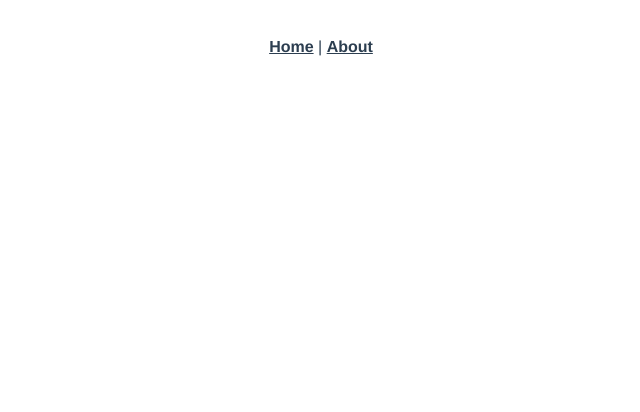
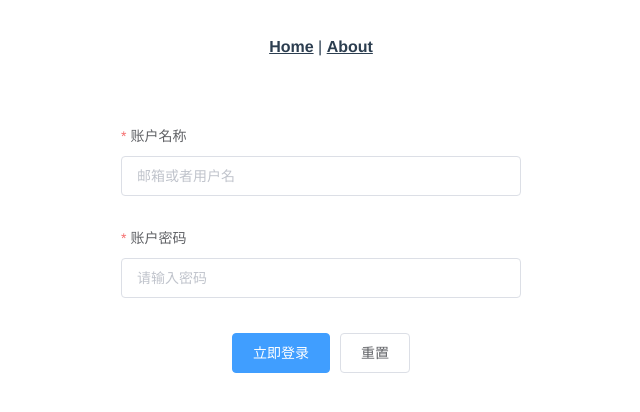
Before and after one commit to hom/manage-it, a Vue app: page /login in a window 1280 px wide. Shown: the top 412 px of the page, without its empty margins (319-959 px from the left). Built offline with nearby package versions, Linux system fonts and the light colour scheme.

Commit message:
add login

```diff
--- /dev/null
+++ b/src/components/login-form.vue
@@ -0,0 +1,71 @@
+<template>
+  <el-container>
+    <el-form ref="LOGIN_FORM" :model="form" :rules="rules" status-icon class="login-form">
+      <el-form-item label="账户名称" prop="username">
+        <el-input v-model="form.username" placeholder="邮箱或者用户名"></el-input>
+      </el-form-item>
+      <el-form-item label="账户密码" prop="password">
+        <el-input v-model="form.password" type="password" placeholder="请输入密码" @keyup.enter.native="login('LOGIN_FORM')"></el-input>
+      </el-form-item>
+      <el-form-item class="login-btn">
+        <el-button type="primary" @click="login('LOGIN_FORM')">立即登录</el-button>
+        <el-button @click="resetForm('LOGIN_FORM')">重置</el-button>
+      </el-form-item>
+    </el-form>
+  </el-container>
+</template>
+
+<script>
+export default {
+  name: 'login-form',
+  data() {
+    return {
+      logining: false,
+      form: {
+        username: '',
+        password: ''
+      },
+      rules: {
+        username: [
+          { required: true, message: '请输入用户名', trigger: 'blur' }
+        ],
+        password: [
+          { required: true, message: '请输入密码', trigger: 'blur' }
+        ]
+      }
+    };
+  },
+  methods: {
+    resetForm(formName) {
+      const ref = this.$refs[formName];
+      ref.resetFields();
+    },
+    login(formName) {
+      const ref = this.$refs[formName];
+      ref.validate((valid) => {
+        if (!valid) {
+          this.$message({
+            type: 'error',
+            message: '请确认输入信息是否正确!'
+          })
+        } else {
+          this.logining = true;
+          // this.$store.dispatch('me/ACTION_LOGIN', this.form);
+        }
+      })
+    },
+  }
+}
+</script>
+
+<style lang="scss" scoped>
+.login-form {
+  min-width: 400px;
+  margin: 0 auto;
+  margin-top: 30px;
+}
+.login-btn {
+  text-align: center;
+  margin-top: 35px;
+}
+</style>
--- a/src/main.js
+++ b/src/main.js
@@ -1,8 +1,9 @@
 import Vue from 'vue';
 import App from './App.vue';
 import router from './router';
-import store from './store';
+import store from './stores';
 import './registerServiceWorker';
+import './plugins/element'
 
 Vue.config.productionTip = false;
 
--- /dev/null
+++ b/src/plugins/element.js
@@ -0,0 +1,5 @@
+import Vue from 'vue'
+import Element from 'element-ui'
+import 'element-ui/lib/theme-chalk/index.css'
+
+Vue.use(Element)
--- a/src/router.js
+++ b/src/router.js
@@ -4,22 +4,27 @@ import Home from './views/Home.vue';
 
 Vue.use(Router);
 
-export default new Router({
+const router = new Router({
   mode: 'history',
   base: process.env.BASE_URL,
   routes: [
-    {
-      path: '/',
-      name: 'home',
-      component: Home,
-    },
-    {
-      path: '/about',
-      name: 'about',
-      // route level code-splitting
-      // this generates a separate chunk (about.[hash].js) for this route
-      // which is lazy-loaded when the route is visited.
-      component: () => import(/* webpackChunkName: "about" */ './views/About.vue'),
-    },
+    // route level code-splitting
+    // this generates a separate chunk (about.[hash].js) for this route
+    // which is lazy-loaded when the route is visited.
+    { path: '/', name: 'home', meta: { title: '首页' }, component: Home, },
+    { path: '/about', name: 'about', component: () => import(/* webpackChunkName: "about" */ './views/About.vue'), },
+    { path: '/login', name: 'login', meta: { title: '登录' }, component: () => import(/* webpackChunkName: "about" */ './views/Login.vue') },
   ],
 });
+
+
+router.beforeEach((to, from, next) => {
+  // 如果设置标题，拦截后设置标题
+  if (to.meta.title) {
+    // eslint-disable-next-line
+    document.title = to.meta.title + ' - Manage it';
+  }
+  next()
+})
+
+export default router;
--- a/src/store.js
+++ b/src/stores/index.js
@@ -1,16 +1,13 @@
+
 import Vue from 'vue';
 import Vuex from 'vuex';
+import me from '@/stores/me';
 
 Vue.use(Vuex);
 
+const modules = {
+  me,
+}
 export default new Vuex.Store({
-  state: {
-
-  },
-  mutations: {
-
-  },
-  actions: {
-
-  },
+  modules,
 });
--- /dev/null
+++ b/src/stores/me.js
@@ -0,0 +1,10 @@
+export default {
+  namespaced: true,
+  state: {},
+  mutations: {
+
+  },
+  actions: {
+
+  }
+}
--- /dev/null
+++ b/src/views/Login.vue
@@ -0,0 +1,24 @@
+<template>
+  <LoginForm />
+</template>
+
+<script>
+import Vue from 'vue'
+import LoginForm from '@/components/login-form.vue'
+
+export default {
+  name: 'login',
+  components: {
+    LoginForm
+  },
+  data() {
+    return {}
+  }
+}
+</script>
+
+<style scoped>
+.el-header {
+  text-align: left;
+}
+</style>
```
Also changed, not shown: .eslintrc.js.
